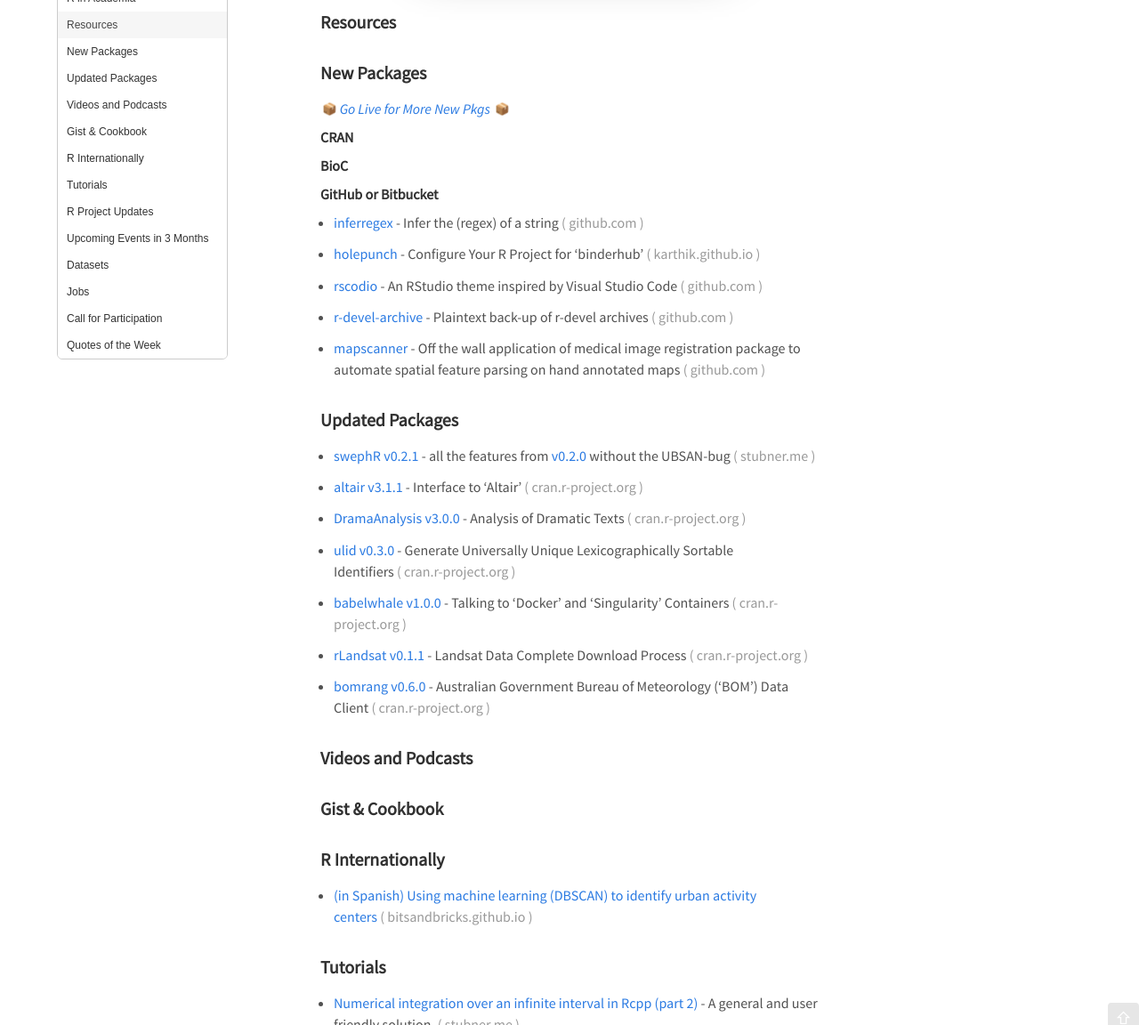
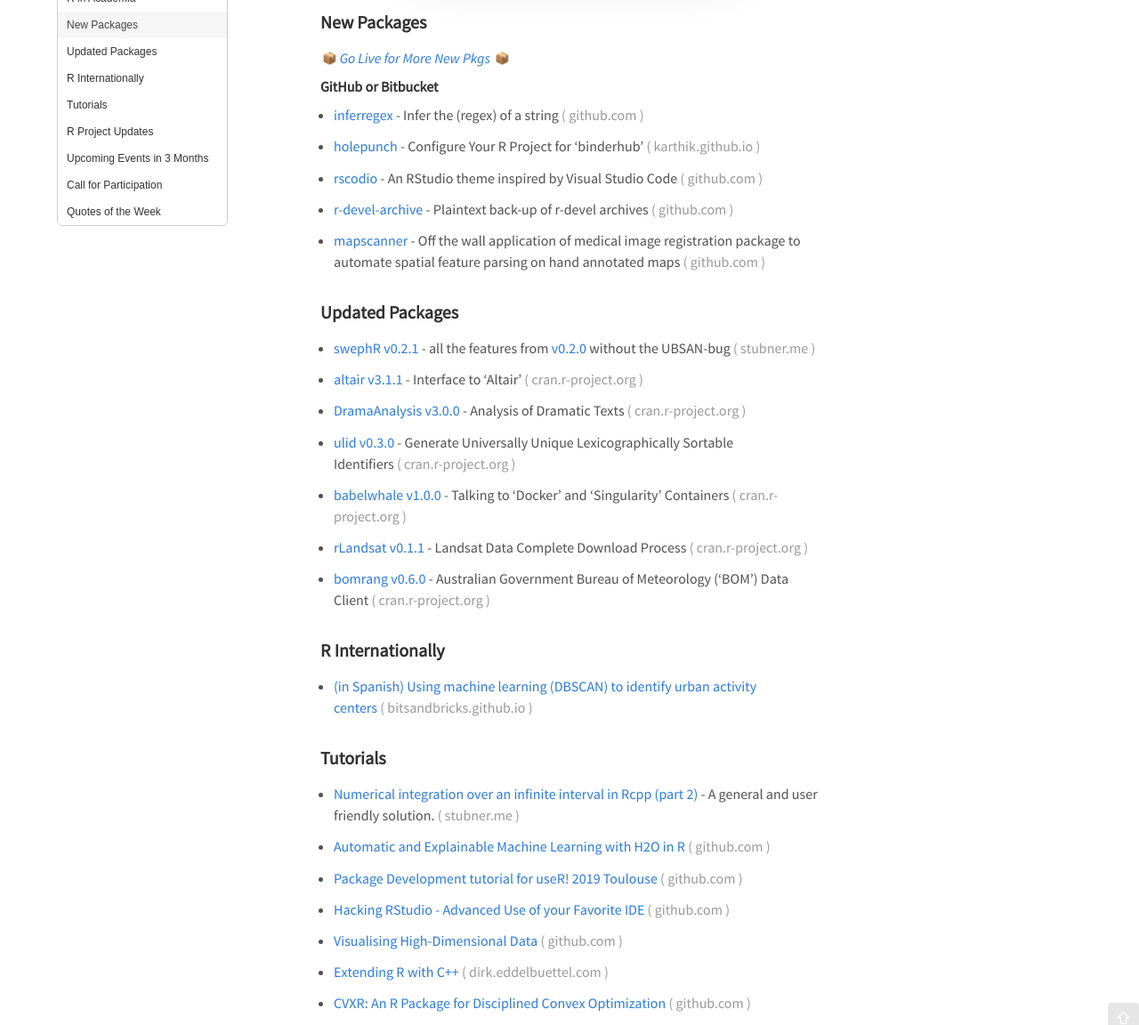
Before and after one commit to rweekly/rweekly.org, a Jekyll site: the page built from draft.md, in a window 1280 px wide and 1400 px high, scrolled down 2227 px. Shown: the part 248-1400 px from the top of the window at 89% size. Built offline with Jekyll 4.4.1, drawn with Linux system fonts in a browser that asks for light colours; emoji names are drawn with the system emoji font; comment, search, counter and statistics services are not loaded.

Commit message:
cleanup, ready for publish

```diff
--- a/draft.md
+++ b/draft.md
@@ -129,20 +129,9 @@
 ![](https://raw.githubusercontent.com/rweekly/image/master/2019-07-15/styledifferences.png)
 
 
-###  Resources
-
-
-
 ###  New Packages
 
 <p class="added-hostname"><a href="https://rweekly.org/live" target="_blank" class="externalLink">📦 <i>Go Live for More New Pkgs</i> 📦</a></p>
-
-**CRAN**
-
-
-**BioC**
-
-
 
 **GitHub or Bitbucket**
 
@@ -162,15 +151,6 @@
 + [babelwhale v1.0.0](https://cran.r-project.org/package=babelwhale) - Talking to 'Docker' and 'Singularity' Containers
 + [rLandsat v0.1.1](https://cran.r-project.org/package=rLandsat) - Landsat Data Complete Download Process
 + [bomrang v0.6.0](https://cran.r-project.org/web/packages/bomrang/index.html) - Australian Government Bureau of Meteorology ('BOM') Data Client
-
-
-
-###  Videos and Podcasts
-
-
-
-### Gist & Cookbook
-
 
 
 ### R Internationally
@@ -224,13 +204,6 @@
 More past events at [R conferences & meetups](https://conf.rweekly.org).
 
 
-### Datasets
-
-### Jobs
-
-
-
-
 ###  Call for Participation
 
 <p class="hide-support added-hostname support-rweekly" style="text-align: center;font-weight: bold;">Your <a class="non-visited externalLink" href="https://www.patreon.com/rweekly" onclick="pas(this)">support</a> will keep R Weekly team moving! 💡</p>
```
